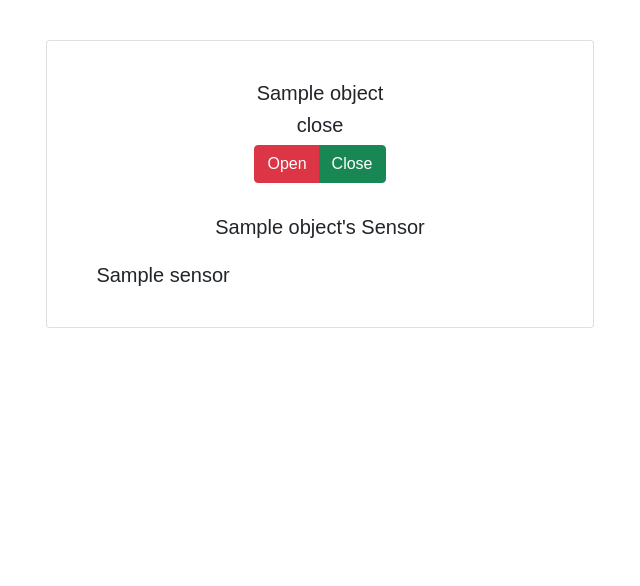
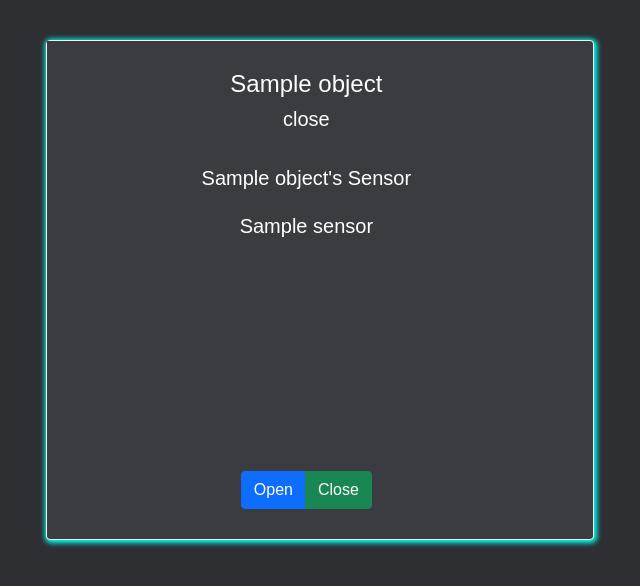
Before and after one commit to proudkittapa/Window62, a Flask app: page / in a window 1280 px wide. Shown: the top 586 px of the page, without its empty margins (34-674 px from the left). Run offline with Flask 2, Linux system fonts and the light colour scheme; tables that the repository leaves empty hold one stand-in row (values such as "Sample post").

Commit message:
template

```diff
--- a/app.py
+++ b/app.py
@@ -14,7 +14,7 @@ username = 'emqx'
 password = 'public'
 
 app = Flask(__name__)
-app.config['SQLALCHEMY_DATABASE_URI'] = "mysql://root:root@127.0.0.1:8889/window62"
+app.config['SQLALCHEMY_DATABASE_URI'] = "mysql://root@127.0.0.1:3306/window62"
 app.config["TEMPLATES_AUTO_RELOAD"] = True
 db = SQLAlchemy(app)
 
--- a/static/css/main.css
+++ b/static/css/main.css
@@ -1,7 +1,7 @@
 body, html {
     margin: 0;
     font-family: sans-serif;
-    background-color:white;
+    background-color:#2e2f33;
 }
 
 .content {
@@ -10,7 +10,7 @@ body, html {
 }
 
 table, td, th {
-    border: 1px solid #aaa;
+    border: 1px solid #2e2f33;
 }
 
 table {
@@ -38,15 +38,29 @@ td {
 .object-bar{
     width: 90%;
     padding: 1rem;
-    background-color: #FFFFFF;
+    background-color: #2e2f33;
     justify-content: space-between;
     /* overflow-x: scroll; */
 }
 .center{
     text-align: center;
-
 }
-
 .card-height{
-    height: 100%;
+    height: 500px;
 }
+.card-object{
+    width: 95%;
+    padding: 1%;
+    background-color: #3b3c42;
+}
+.bottom{
+    position: absolute;
+    bottom: 5%;
+}
+.card{
+    background-color: #3b3c42;
+    border: 1px solid;
+    border-color: rgb(235, 254, 255);
+    box-shadow: 1px 1px 5px 2px rgb(0, 255, 242);
+    color: #ffffff;
+}
--- a/templates/object2.html
+++ b/templates/object2.html
@@ -12,29 +12,21 @@
     <div class="row">
         {% for object in objects%}
       <div class="col-md-6">
-        <div class="card card-height">
+        <div class="card card-height" >
 
-          <div class="card-body center"><br>
-              <h5 class="card-title  " >{{ object.obj_name }}</h5>
-              <div class="row ">
-                <div class="col center">
-                    <h5 class="card-text"> {{ object.obj_status }} </h5>
-                  <div class="btn-group" role="group" aria-label="Basic mixed styles example">
-                      <button type="button" class="btn btn-danger">Open</button>
-                      <button type="button" class="btn btn-success">Close</button>
-                  </div>
-                </div>
-              </div>
+          <div class="card-object center"><br>
+              <h4 class="card-title" >{{ object.obj_name }}</h4>
+              <h5 class="card-text" > {{ object.obj_status }} </h5>
           </div>
-
-          <div class="card-body center">
-            <h5>{{ object.obj_name }}'s Sensor</h5>
+          <br>
+          <div class="card-object center">
+            <h5 >{{ object.obj_name }}'s Sensor</h5>
               <div class="row">
                 {% for s in sensors %}
                     {% for sensor in s %}
                         {% if sensor.obj_id == object.obj_id %}
-                        <div class="col-md-5">
-                            <div class="card-body">
+                        <!-- <div class="col-md-5"> -->
+                            <div class="card-body" >
                                 <h5 class="card-title">{{ sensor.sensor_name}}</h5>
                                 {% if sensor.sensor_name == "LDR" %}
                                     <h6>{{ lightData }}</h6>
@@ -46,22 +38,27 @@
                                     <h6>{{ dustData }}</h6>
                                 {% endif %}
                             </div>
-                        </div>
+                        <!-- </div> -->
                         {% endif %}
                     {% endfor %}
                 {% endfor %}
-
               </div>
           </div>
+          <div class="card-object center bottom">
+            <div class="btn-group" role="group" aria-label="Basic mixed styles example">
+              <button type="button" class="btn btn-primary">Open</button>
+              <button type="button" class="btn btn-success" >Close</button>
+            </div>
+          </div>
+
 
         </div>
-
-
       </div>
+      <br>
       {% endfor %}
 
     </div>
-    <br>
+
 
 </div>
 
```
